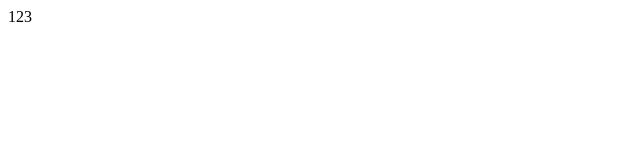
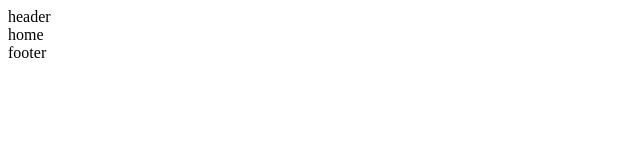
Before and after one commit to weiweibabo/Succulent-Life, a Vue app: page /#/ in a window 1280 px wide. Shown: the top 160 px of the page, without its empty margins (0-640 px from the left). Built offline with nearby package versions, Linux system fonts and the light colour scheme.

Commit message:
feat(issue01) import header, footer (#01)

```diff
--- a/src/App.vue
+++ b/src/App.vue
@@ -1,12 +1,21 @@
 <template>
   <div id="app">
+    <header-row />
     <router-view />
+    <footer-row />
   </div>
 </template>
 
 <script>
+import HeaderRow from './components/HeaderRow';
+import FooterRow from './components/FooterRow';
+
 export default {
   name: 'App',
+  components: {
+    HeaderRow,
+    FooterRow,
+  },
 };
 </script>
 
--- a/src/components/FooterRow/index.vue
+++ b/src/components/FooterRow/index.vue
@@ -1,6 +1,6 @@
 <template>
   <div class="footer">
-    <!--footer-->
+    <div>footer</div>
   </div>
 </template>
 
--- a/src/components/HeaderRow/index.vue
+++ b/src/components/HeaderRow/index.vue
@@ -1,6 +1,6 @@
 <template>
   <div class="header">
-    <!--header-->
+    <div>header</div>
   </div>
 </template>
 
--- a/src/components/Home/index.vue
+++ b/src/components/Home/index.vue
@@ -1,6 +1,6 @@
 <template>
   <div class="home">
-    <div>123</div>
+    <div>home</div>
   </div>
 </template>
 
```
